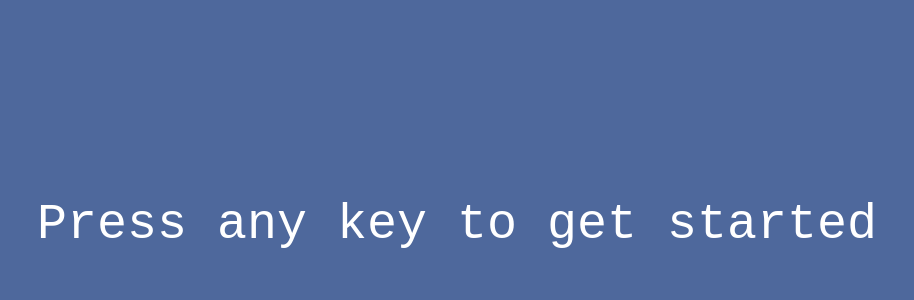
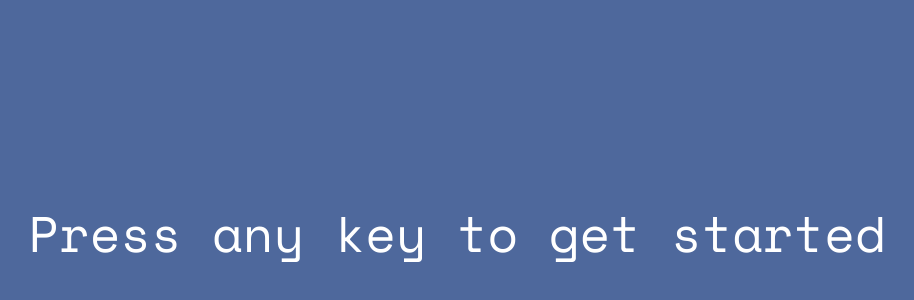
Before and after one commit to nilabhanand/KeyCodes, a plain HTML site: page index.html in a window 1280 px wide. Shown: the part 4-304 px from the top of the page, without its empty margins (191-1105 px from the left). Drawn offline with nearby package versions, Linux system fonts and the light colour scheme.

Commit message:
Update index.html

```diff
--- a/index.html
+++ b/index.html
@@ -2,6 +2,7 @@
 <head>
 	<title>Key Codes</title>
 	<link href="style.css" rel="stylesheet">
+	<link href="https://fonts.googleapis.com/css?family=Space+Mono" rel="stylesheet">
 	<meta http-equiv="refresh" content="1800">
 </head>
 <body>
```
